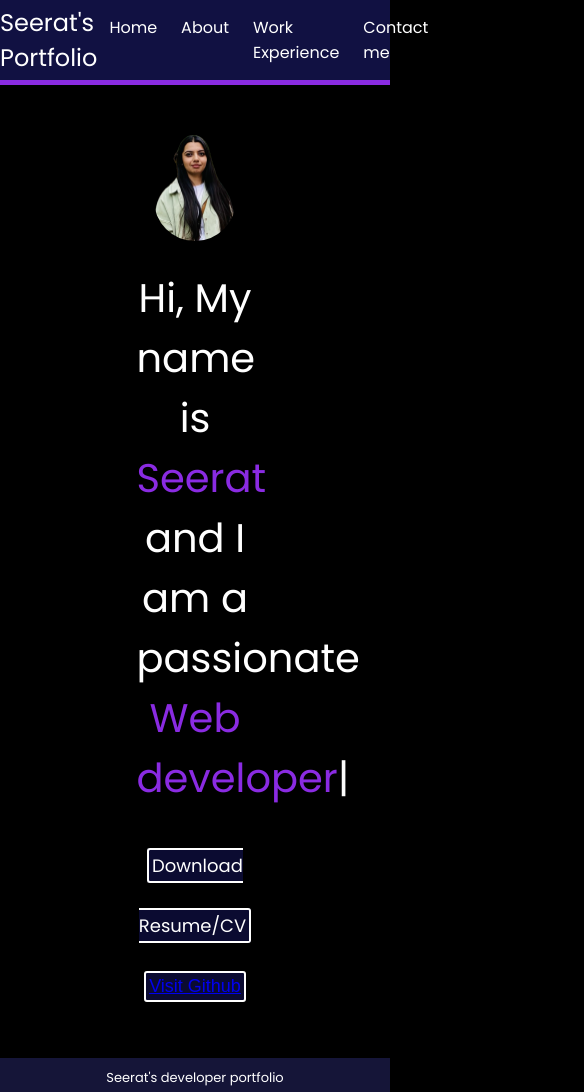
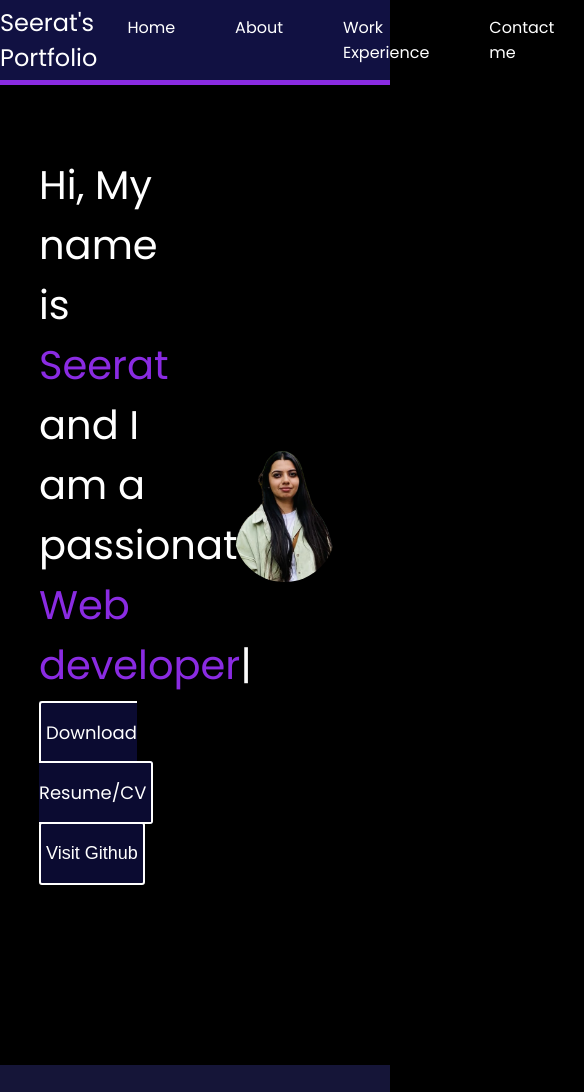
Before and after one commit to SeeratKa/Portfolio-Seerat, a website: page index.html in a window 390 px wide. Shown: the top 1092 px of the page, 584 px wide, since content can reach past the window. Drawn offline with nearby package versions, Linux system fonts and the light colour scheme.

Commit message:
Seerat committed

```diff
--- a/index.css
+++ b/index.css
@@ -68,16 +68,17 @@
   cursor: pointer;
   padding: 17px 5px;
 }
-.leftsection .btn1{
-  text-decoration: none;
-
+.leftsection .btn1 {
   background-color:rgb(11, 11, 49);
   border: 2px solid white;
   border-radius: 3px;
+  cursor: pointer;
+  padding: 19px 5px;
+}
+.leftsection .btn1 a{
+  text-decoration: none;
   font-size: 18px;
   color: white;
-  cursor: pointer;
-  padding: 19px 5px;
 }
   .rightsection img {
     width: 86%;
@@ -129,75 +130,3 @@
     font-size: 11px;
     color:gray;
 }
-
-
-@media screen and (max-width: 1200px) {
-  .firstsection {
-    flex-direction: column-reverse;
-    margin: 50px 0;
-  }
-
-  .leftsection,
-  .rightsection {
-    width: 100%;
-    text-align: center;
-  }
-
-  .rightsection img {
-    width: 70%;
-    margin-bottom: 20px;
-  }
-
-  .buttons {
-    margin-top: 20px;
-  }
-
-  .leftsection .btn,
-  .leftsection .btn1 {
-    padding: 15px;
-  }
-
-  .footer-flex {
-    flex-direction: column;
-    align-items: center;
-  }
-
-  .footer-flex > div {
-    width: auto;
-    margin-bottom: 15px;
-  }
-
-  footer {
-    margin-top: 50px;
-  }
-}
-
-/* Additional media query for smaller devices */
-@media screen and (max-width: 768px) {
-  nav ul li {
-    margin: 1px 0px;
-  }
-  .leftsection .btn,
-  .leftsection .btn1 {
-    padding: 3px;
-  }
-  nav ul li {
-    margin: 7px 12px;
-}
-  .footer-flex {
-    padding-top: 10px;
-  }
-}
-
-/* Additional media query for mobile devices */
-@media screen and (max-width: 375px) {
-  .leftsection {
-    font-size: 30px;
-  }
-
-  .leftsection .btn,
-  .leftsection .btn1 {
-    font-size: 14px;
-    padding: 12px;
-  }
-}
--- a/index.html
+++ b/index.html
@@ -39,7 +39,7 @@
           <div class="buttons">
 
               <a href="SeeratKaur_S.D.pdf" class="btn"  download>Download Resume/CV</a>
-              <button class="btn1"> <a href="https://github.com/YourGitHubUsername" target="_blank">Visit Github</a></button>
+              <button class="btn1"> <a href="https://github.com/SeeratKa/Portfolio-Seerat" target="_blank">Visit Github</a></button>
 
 
           </div>
```
